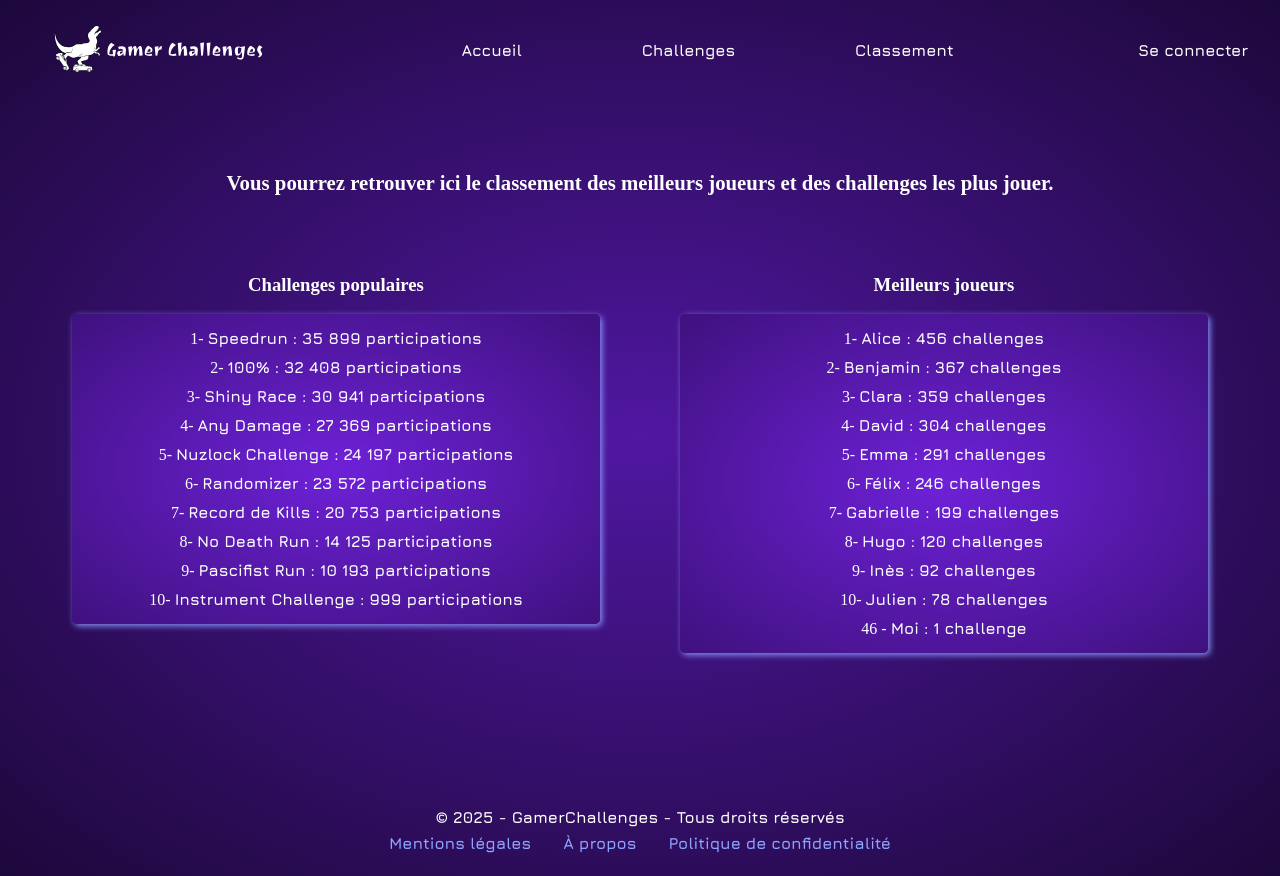
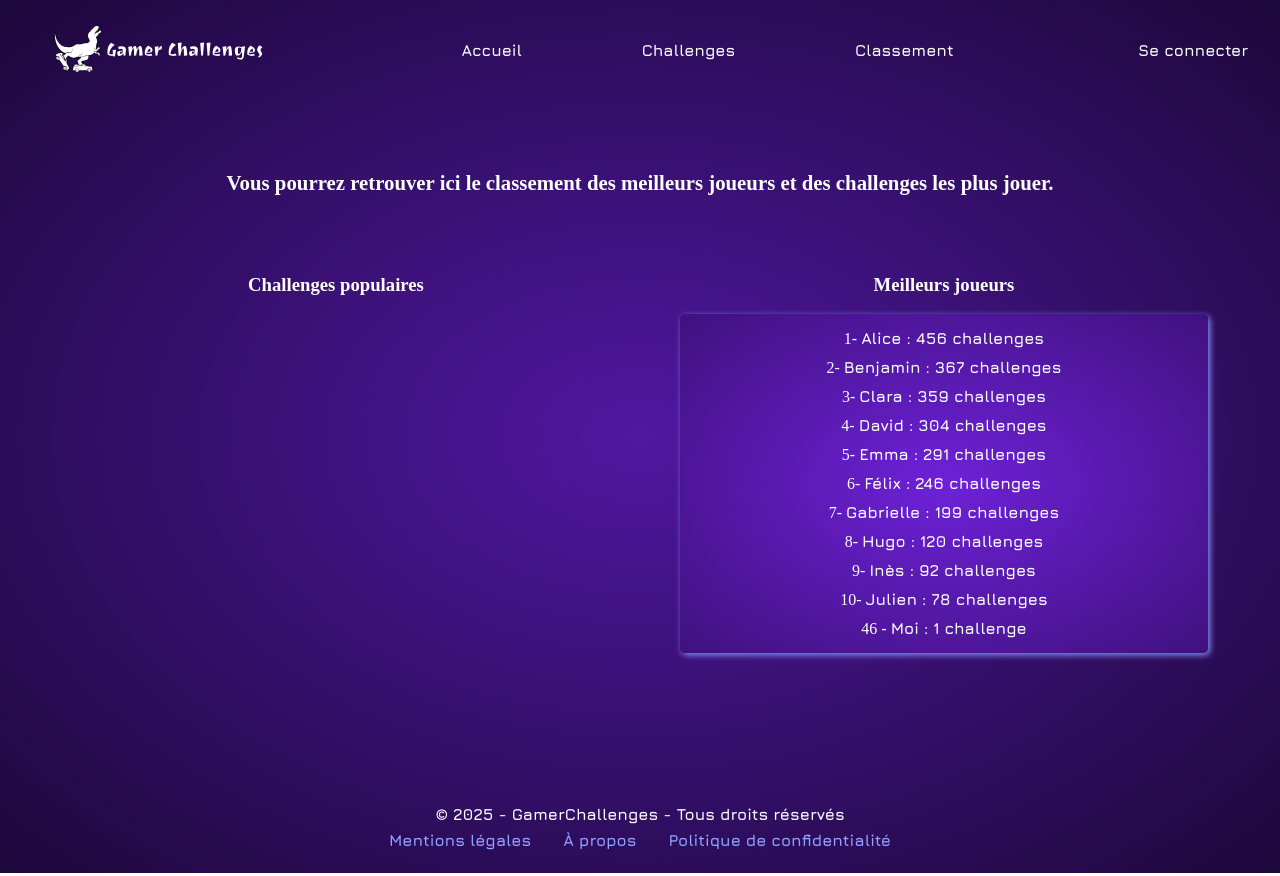
Before and after one commit to jeyakishandev/gamerchallenges-front, a React (Vite) app: page /leaderboard in a window 1280 px wide. Built offline with nearby package versions, Linux system fonts and the light colour scheme; a web font is replaced by a local one.

Commit message:
creation of the interface + function LeaderboardTopChallenge

```diff
--- a/src/pages/Leaderboard.tsx
+++ b/src/pages/Leaderboard.tsx
@@ -10,18 +10,7 @@ export default function Leaderboard() {
                 <div className="lead-boxes">
                     <section className="best-challenges">
                         <h3>Challenges populaires</h3>
-                        <ul className="list-chall">
-                            <li>1- <Link to="/challenge/1">Speedrun : 35 899 participations</Link></li>
-                            <li>2- <Link to="/challenge/2">100% : 32 408 participations </Link></li>
-                            <li>3- <Link to="/challenge/3">Shiny Race : 30 941 participations </Link></li>
-                            <li>4- <Link to="/challenge/4">Any Damage : 27 369 participations </Link></li>
-                            <li>5- <Link to="/challenge/5">Nuzlock Challenge : 24 197 participations </Link></li>
-                            <li>6- <Link to="/challenge/6">Randomizer : 23 572 participations </Link></li>
-                            <li>7- <Link to="/challenge/7">Record de Kills : 20 753 participations </Link></li>
-                            <li>8- <Link to="/challenge/8">No Death Run : 14 125 participations </Link></li>
-                            <li>9- <Link to="/challenge/9">Pascifist Run : 10 193 participations </Link></li>
-                            <li>10- <Link to="/challenge/10">Instrument Challenge : 999 participations </Link></li>
-                        </ul>
+                        {/* inserer le component */}
                     </section>
 
                     <section className="best-players">
```
Also changed, not shown: src/components/LeaderboardChallenges/index.tsx (+24 -0 lines).
